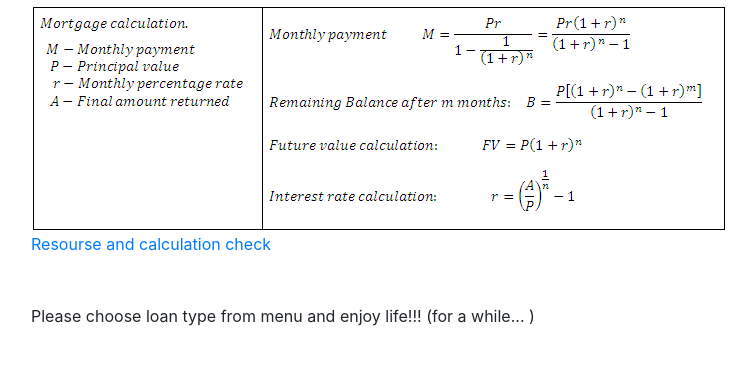
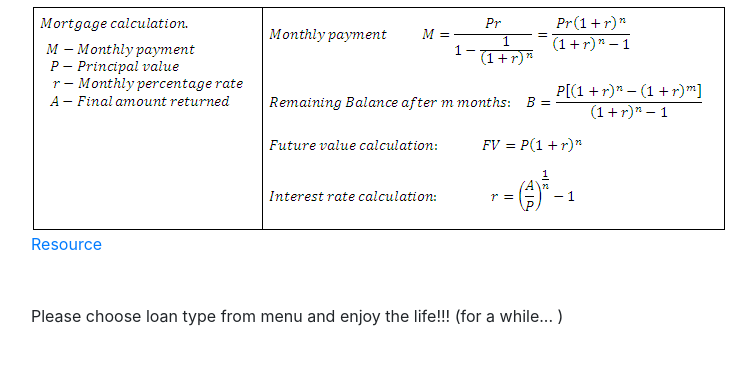
Before and after one commit to donataskitm/typescript-loan-pc, a website built with webpack: page index.html in a window 1280 px wide. Shown: the part 141-506 px from the top of the page, without its empty margins (54-810 px from the left). Built offline with nearby package versions, Linux system fonts and the light colour scheme.

Commit message:
Update index.html

```diff
--- a/index.html
+++ b/index.html
@@ -31,9 +31,9 @@
     </nav>
     <h3 class="pt-5">Calculation method</h3>
     <img src="./html/img/equation.png" alt="Mortgge eqution">
-    <div><a href="http://ambrsoft.com/MathCalc/Interest/Interest.htm" target="_blank">Resourse and calculation check</a>
+    <div><a href="http://ambrsoft.com/MathCalc/Interest/Interest.htm" target="_blank">Resource</a>
     </div>
-    <p class="pt-5">Please choose loan type from menu and enjoy life!!! (for a while... )</p>
+    <p class="pt-5">Please choose loan type from menu and enjoy the life!!! (for a while... )</p>
   </div>
 </body>
 <script src="../dist/bundle.js"></script>
```
